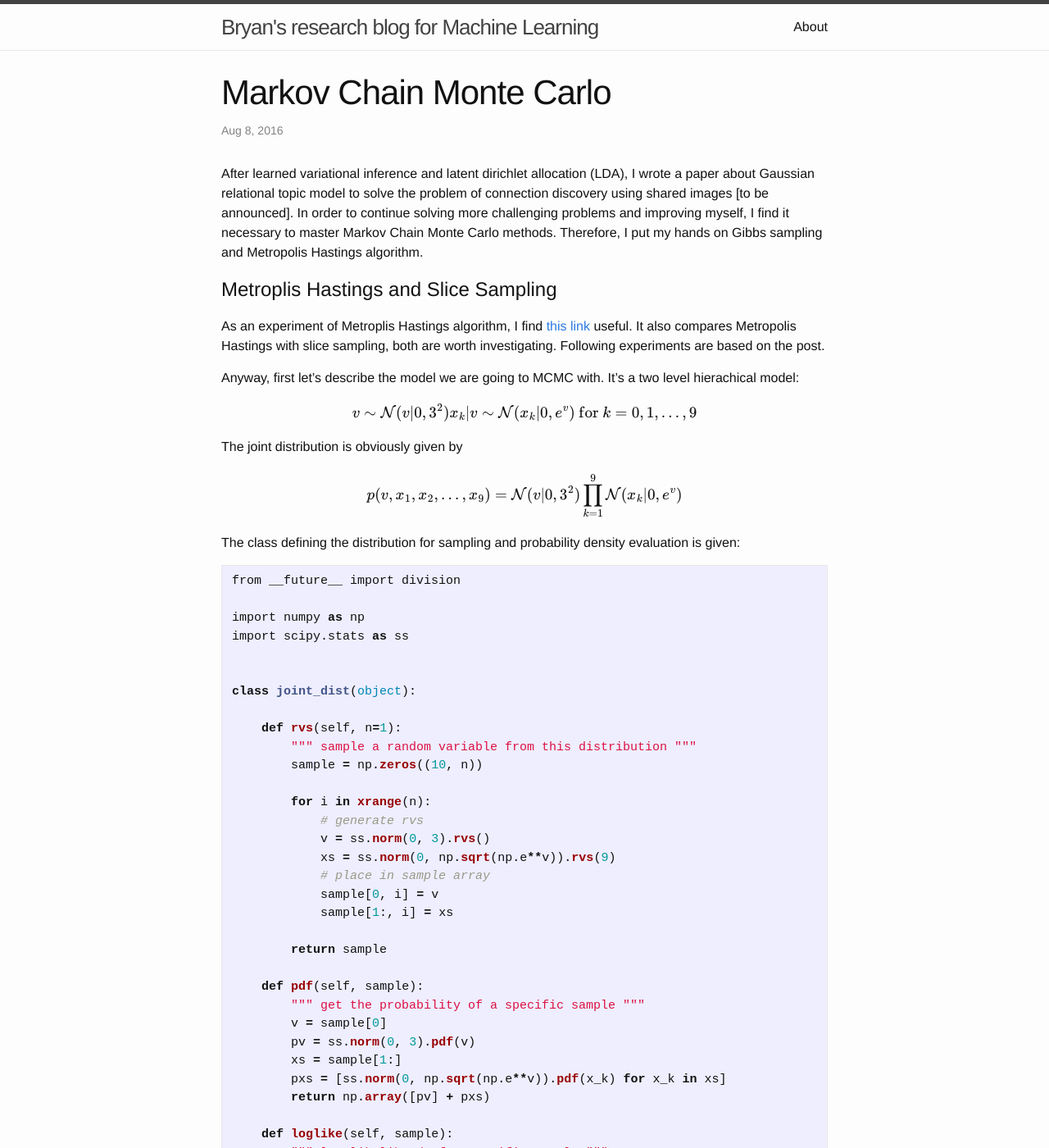
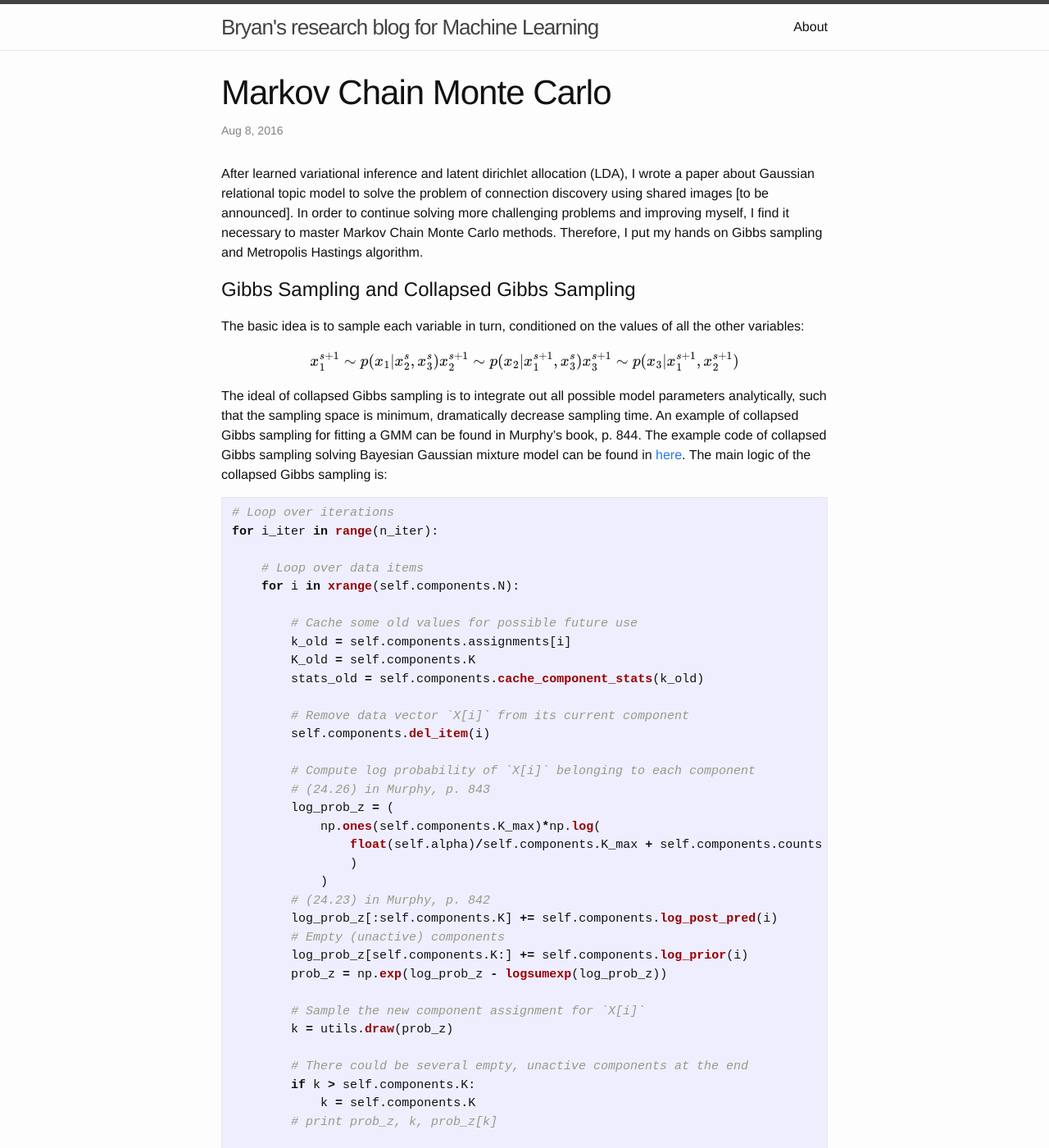
Before and after one commit to abha-b/eelxpeng.github.io, a Jekyll site: the page built from _posts/2016-08-08-Markov-Chain-Monte-Carlo.markdown, in a window 1280 px wide and 1400 px high. Shown: the whole window at 82% size. Built offline with Jekyll 4.4.1, drawn with Linux system fonts in a browser that asks for light colours; formulas are drawn with MathJax 3; some of the changed text lies outside the part shown.

Commit message:
Gibbs added.

````diff
--- a/_posts/2016-08-08-Markov-Chain-Monte-Carlo.markdown
+++ b/_posts/2016-08-08-Markov-Chain-Monte-Carlo.markdown
@@ -6,7 +6,77 @@ categories: graphical model
 ---
 After learned variational inference and latent dirichlet allocation (LDA), I wrote a paper about Gaussian relational topic model to solve the problem of connection discovery using shared images [to be announced]. In order to continue solving more challenging problems and improving myself, I find it necessary to master Markov Chain Monte Carlo methods. Therefore, I put my hands on Gibbs sampling and Metropolis Hastings algorithm.
 
+# Gibbs Sampling and Collapsed Gibbs Sampling
+The basic idea is to sample each variable in turn, conditioned on the values of all the other variables:
 
+$$
+x_1^{s+1} \sim p(x_1|x_2^{s},x_3^{s}) \\
+x_2^{s+1} \sim p(x_2|x_1^{s+1},x_3^{s}) \\
+x_3^{s+1} \sim p(x_3|x_1^{s+1},x_2^{s+1}) \\
+$$
+
+The ideal of collapsed Gibbs sampling is to integrate out all possible model parameters analytically, such that the sampling space is minimum, dramatically decrease sampling time.
+An example of collapsed Gibbs sampling for fitting a GMM can be found in Murphy's book, p. 844.
+The example code of collapsed Gibbs sampling solving Bayesian Gaussian mixture model can be found in [here](https://github.com/eelxpeng/bayes_gmm). The main logic of the collapsed Gibbs sampling is:
+
+```python
+# Loop over iterations
+for i_iter in range(n_iter):
+
+    # Loop over data items
+    for i in xrange(self.components.N):
+
+        # Cache some old values for possible future use
+        k_old = self.components.assignments[i]
+        K_old = self.components.K
+        stats_old = self.components.cache_component_stats(k_old)
+
+        # Remove data vector `X[i]` from its current component
+        self.components.del_item(i)
+
+        # Compute log probability of `X[i]` belonging to each component
+        # (24.26) in Murphy, p. 843
+        log_prob_z = (
+            np.ones(self.components.K_max)*np.log(
+                float(self.alpha)/self.components.K_max + self.components.counts
+                )
+            )
+        # (24.23) in Murphy, p. 842
+        log_prob_z[:self.components.K] += self.components.log_post_pred(i)
+        # Empty (unactive) components
+        log_prob_z[self.components.K:] += self.components.log_prior(i)
+        prob_z = np.exp(log_prob_z - logsumexp(log_prob_z))
+
+        # Sample the new component assignment for `X[i]`
+        k = utils.draw(prob_z)
+
+        # There could be several empty, unactive components at the end
+        if k > self.components.K:
+            k = self.components.K
+        # print prob_z, k, prob_z[k]
+
+        # Add data item X[i] into its component `k`
+        if k == k_old and self.components.K == K_old:
+            # Assignment same and no components have been removed
+            self.components.restore_component_from_stats(k_old, *stats_old)
+            self.components.assignments[i] = k_old
+        else:
+            # Add data item X[i] into its new component `k`
+            self.components.add_item(i, k)
+
+    # Update record
+    record_dict["sample_time"].append(time.time() - start_time)
+    start_time = time.time()
+    record_dict["log_marg"].append(self.log_marg())
+    record_dict["components"].append(self.components.K - 1)
+
+    # Log info
+    info = "iteration: " + str(i_iter)
+    for key in sorted(record_dict):
+        info += ", " + key + ": " + str(record_dict[key][-1])
+    info += "."
+    logger.info(info)
+```
 
 # Metroplis Hastings and Slice Sampling
 
````
Also changed, not shown: _images/2016-08-08-MH_7_0.png (deleted), assets/hotdog4.jpg (deleted), 6 other files.
